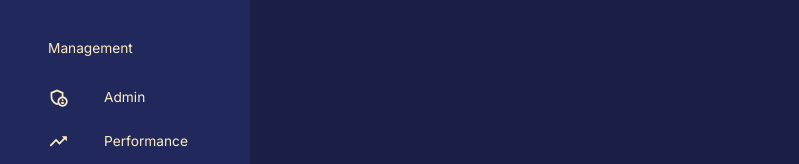
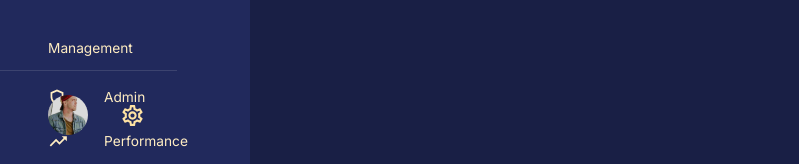
Before and after one commit to AdityaDhanarajKundu/FullStack-Admin-Dashboard, a React (Vite) app in the folder client/: page /dashboard in a window 1280 px wide. Shown: the part 633-797 px from the top of the page, without its empty margins (0-799 px from the left). Built offline with nearby package versions, Linux system fonts and the light colour scheme; no server answers.

Commit message:
showing the profile image of user and user name and occupation after fetching user details from the backend database using RTK query api call in the backend

```diff
--- a/client/src/components/Sidebar.jsx
+++ b/client/src/components/Sidebar.jsx
@@ -35,6 +35,8 @@ import { useEffect, useState } from "react";
 import { useLocation, useNavigate } from "react-router-dom";
 import FlexBetween from "./FlexBetween";
 import profileImage from "../assets/unsplash.jpg";
+import ogImage from "../assets/profile.jpeg";
+import PropTypes from "prop-types";
 
 // creating a list/array of navItems
 const navItems = [
@@ -97,6 +99,7 @@ const navItems = [
 ];
 
 function Sidebar({
+  user,
   drawerWidth,
   isSidebarOpen,
   setIsSidebarOpen,
@@ -197,10 +200,42 @@ function Sidebar({
               })}
             </List>
           </Box>
+          <Box position={"absolute"} bottom={"2rem"}>
+            <Divider />
+            <FlexBetween textTransform={"none"} gap={"1rem"} m={"1.5rem 2rem 0 3rem"}>
+              <Box
+                component={"img"}
+                src={profileImage}
+                alt={"profile"}
+                height={"40px"}
+                width={"40px"}
+                borderRadius={"50%"}
+                sx={{objectFit: "cover"}}
+              />
+                <Box textAlign={"left"}>
+                  <Typography fontWeight={"bold"} fontSize={"0.9rem"} sx={{color: theme.palette.secondary[100]}} >
+                    {user.name}
+                  </Typography>
+                  <Typography fontSize={"0.8rem"} sx={{color: theme.palette.secondary[200]}} >
+                    {user.occupation}
+                  </Typography>
+                </Box>
+                <SettingsOutlined
+                  sx={{
+                    color: theme.palette.secondary[300],
+                    fontSize: "25px",
+                  }}
+                />
+            </FlexBetween>
+          </Box>
         </Drawer>
       )}
     </Box>
   );
 }
 
+Sidebar.propTypes = {
+  user: PropTypes.object.isRequired,
+};
+
 export default Sidebar;
```
